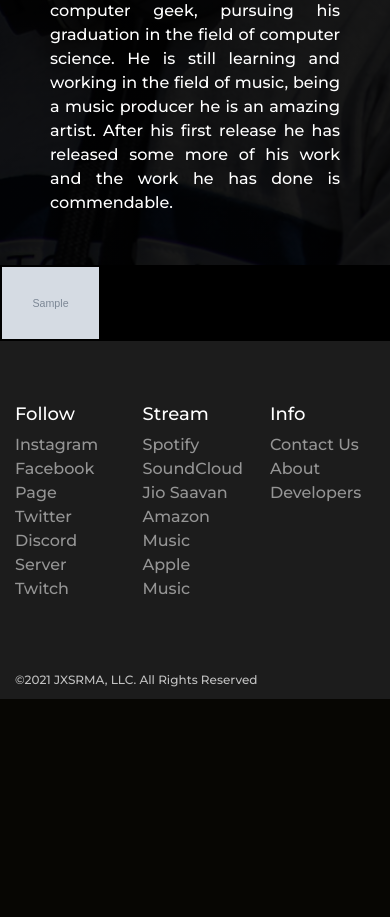
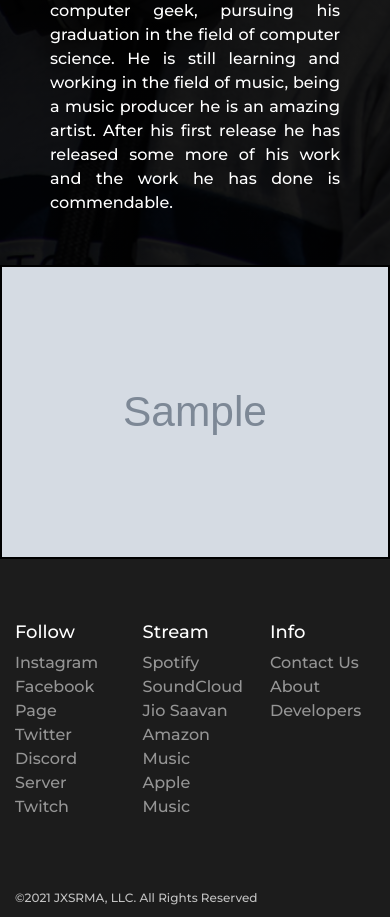
Before and after one commit to jxsrma/jxsrmaweb, a Django app: page /bio in a window 390 px wide. Shown: the part 925-1842 px from the top of the page. Before the commit the page ends 1624 px from the top, so only its background shows below. Run offline with Django 3.2, Linux system fonts and the light colour scheme; tables that the repository leaves empty hold one stand-in row (values such as "Sample post"); grey boxes marked "Sample" are stand-in pictures.

Commit message:
Random Image Gallery

```diff
--- a/static/css/bio.css
+++ b/static/css/bio.css
@@ -49,25 +49,7 @@ body {
     transition: .05s;
 }
 
-@media (max-width: 950px) {
-    .imgs {
-        margin-left: auto;
-        margin-right: auto;
-        transition: .05s;
-    }
-    .info h1 {
-        margin-left: auto;
-        margin-right: auto;
-        text-align: center;
-        padding-left: 0px;
-    }
-    .active2::after {
-        width: 250px;
-    }
-}
-
 .gallery {
-    /* display: flex; */
     padding: 2px;
     transition: 0.3s;
     background-color: black;
@@ -78,15 +60,11 @@ body {
 }
 
 .gallery__column {
-
     column-count: 4;
     max-width: 100%;
     column-gap: 0;
     column-rule-width: 40px;
 
-    /* display: flex;
-    flex-direction: column;
-    width: 25%; */
 }
 
 .gallery__link {
@@ -117,7 +95,6 @@ body {
 }
 
 .gallery__image:hover {
-
     transform: scale(1.1) rotate(1deg);
 
 }
@@ -135,3 +112,34 @@ body {
     background: linear-gradient(0deg, rgba(0, 0, 0, .5) 0%, rgba(255, 255, 255, 0) 100%);
     transition: 0.3s;
 }
+
+@media (max-width: 950px) {
+    .imgs {
+        margin-left: auto;
+        margin-right: auto;
+        transition: .05s;
+    }
+    .info h1 {
+        margin-left: auto;
+        margin-right: auto;
+        text-align: center;
+        padding-left: 0px;
+    }
+    .active2::after {
+        width: 250px;
+    }
+    .gallery__column {
+        column-count: 3;
+    }
+}
+@media (max-width: 700px) {
+    .gallery__column {
+        column-count: 2;
+    }
+}
+
+@media (max-width: 450px) {
+    .gallery__column {
+        column-count: 1;
+    }
+}
--- a/templates/bio.html
+++ b/templates/bio.html
@@ -25,7 +25,7 @@
                 <img src="{% static 'images/g11prof.jpg' %}" alt="Profile">
             </div>
             <h1>
-                JXSRMA {{galleryImg.caption}}
+                JXSRMA
             </h1>
             <p>Jash Sharma is a young and growing music producer from Indore, India born on 3rd August 2001. He started working in the field of music in the year 2017. Noting the fact that without having any music background he successfully released his
                 first music piece in the year 2020 titled as "All Together" under the pseudonym JXSRMA. Apart from his passion in the music field he is also a computer geek, pursuing his graduation in the field of computer science. He is still learning
@@ -134,7 +134,6 @@
                         <a href="{{galleryloop.link}}" target="_blank" class="gallery__link">
                             <figure class="gallery__thumb">
                                 <img src="{{galleryloop.img.url}}" alt="" class="gallery__image">
-                                <!-- <figcaption class="gallery__caption"> {{galleryloop.caption}} </figcaption> -->
                             </figure>
                         </a>
                     {% endfor %}
--- a/website/views.py
+++ b/website/views.py
@@ -1,6 +1,7 @@
 from django.shortcuts import render
 from django.contrib import messages
 from .models import Demosubs, ImgGallery
+import random
 
 # Create your views here.
 
@@ -8,7 +9,7 @@ def index(request):
     return render(request,'index.html')
 
 def bio(request):
-    galleryImg = ImgGallery.objects.all()
+    galleryImg = ImgGallery.objects.raw('select * from website_imggallery order by rand()')
     return render(request,'bio.html',{'galleryImg': galleryImg})
 
 def rel(request):
```
